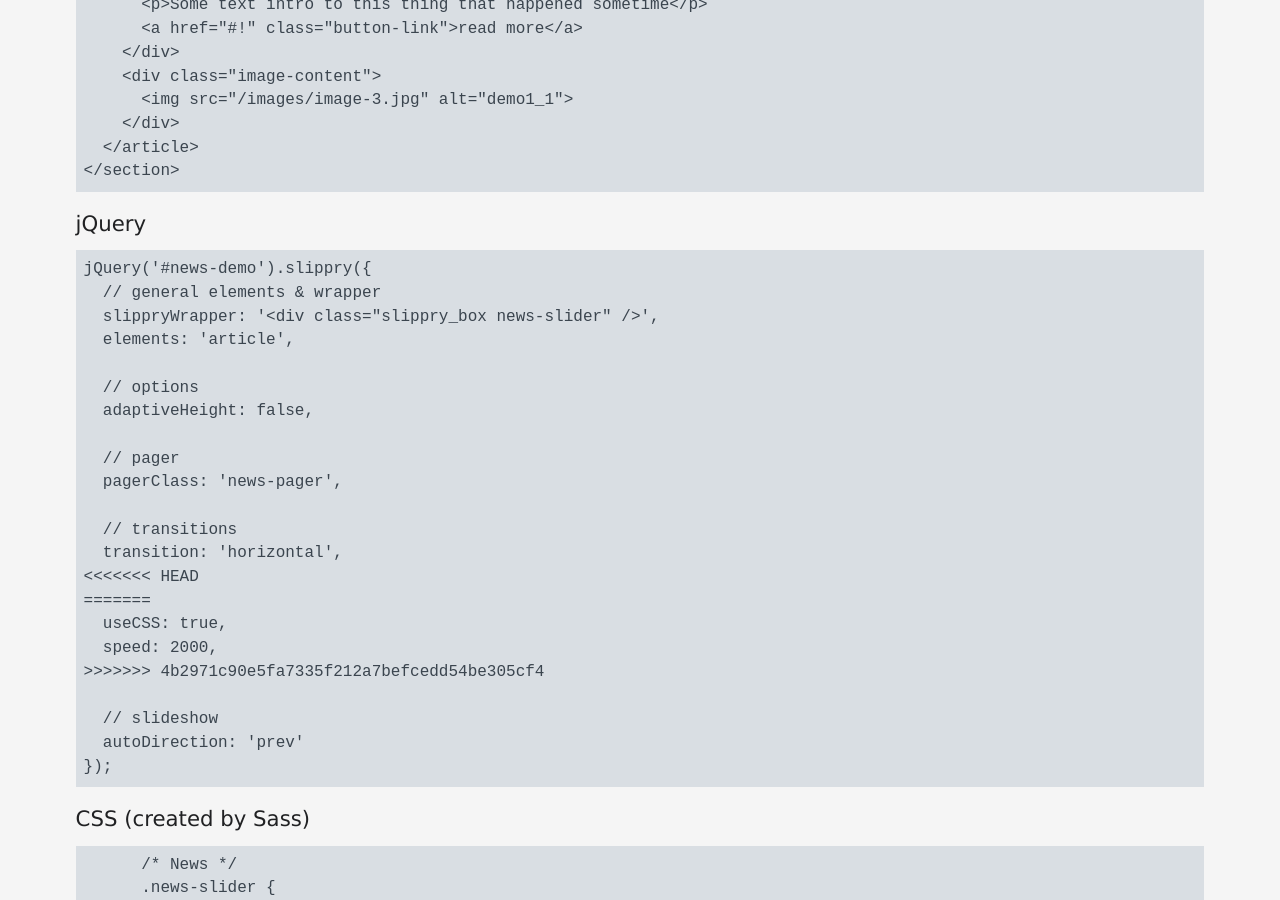
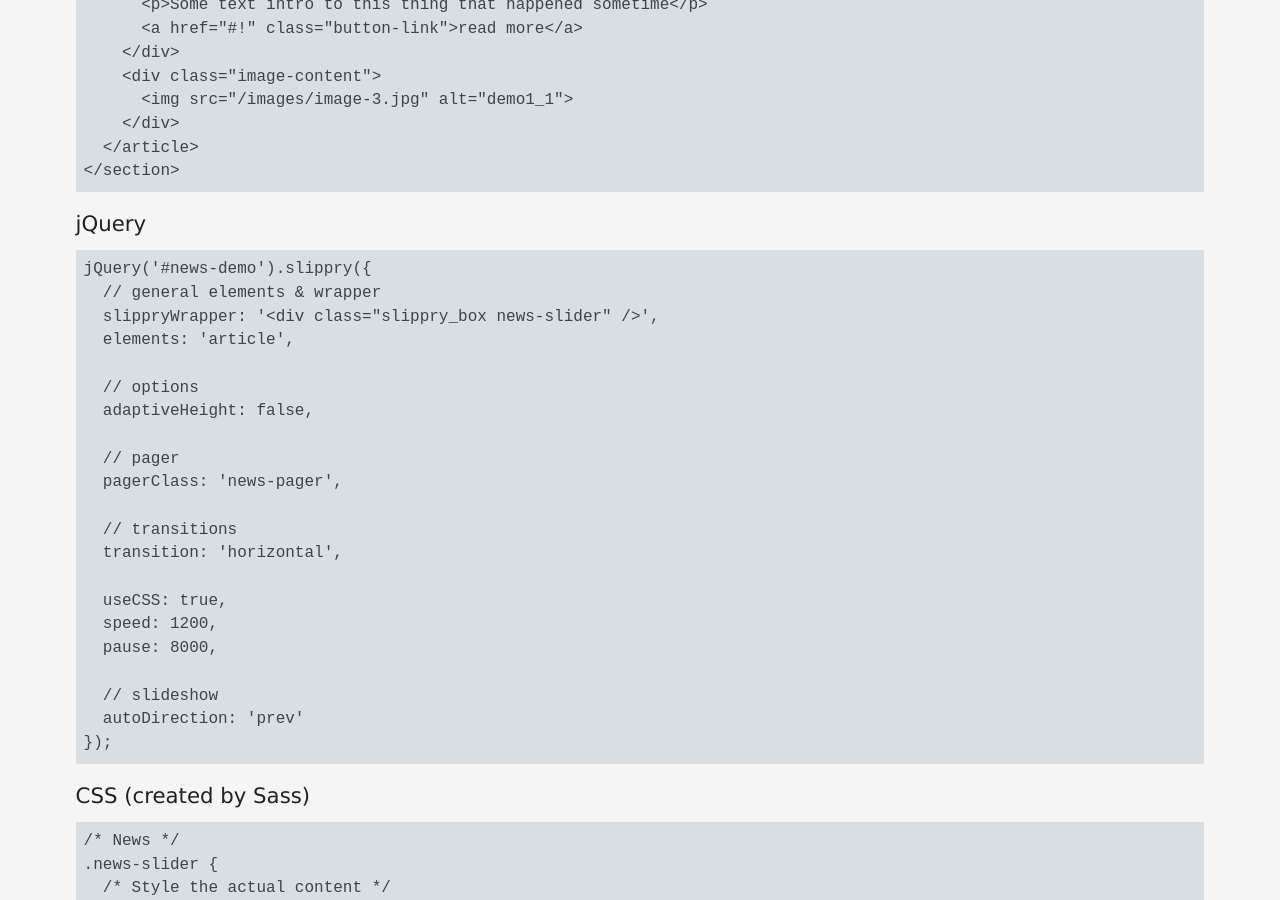
Before and after one commit to booncon/slippry, a Jekyll site: the page built from examples/news/index.html, in a window 1280 px wide and 900 px high, scrolled down 1340 px. Built offline with Jekyll 4.4.1, drawn with Linux system fonts in a browser that asks for light colours; nearby versions of some CDN libraries; comment, search, counter and statistics services are not loaded; some of the changed text lies outside the part shown.

Commit message:
fixed some text in the examples

```diff
--- a/examples/news/index.html
+++ b/examples/news/index.html
@@ -89,11 +89,10 @@ jQuery('#news-demo').slippry({
 
   // transitions
   transition: 'horizontal',
-<<<<<<< HEAD
-=======
+
   useCSS: true,
-  speed: 2000,
->>>>>>> 4b2971c90e5fa7335f212a7befcedd54be305cf4
+  speed: 1200,
+  pause: 8000,
 
   // slideshow
   autoDirection: 'prev'
@@ -157,8 +156,7 @@ jQuery('#news-demo').slippry({
   text-decoration: none;
   display: block;
   color: #222;
-      }
-    </pre>
+}</pre>
   </code>
 </section>
 
--- a/examples/shop/index.html
+++ b/examples/shop/index.html
@@ -100,8 +100,7 @@ jQuery('#shop-demo').slippry({
 
   //slideshow
   auto: false,
-});
-    </pre>
+});</pre>
   </code>
 </section>
 
@@ -232,8 +231,7 @@ jQuery('#shop-demo').slippry({
     max-width: 590px;
     width: 50%;
   }
-      }
-    </pre>
+}</pre>
   </code>
 </section>
 
--- a/js/scripts.js
+++ b/js/scripts.js
@@ -73,7 +73,8 @@ jQuery(document).ready(function(){
 
     // transitions
     transition: 'horizontal', // fade, horizontal, kenburns, false
-    speed: 2000,
+    speed: 1200,
+    pause: 8000,
 
     // slideshow
     autoDirection: 'prev',
```
Also changed, not shown: examples/pictures/index.html (+1 -16 lines), 4 other files. Lines whose indentation alone changed are shown as unchanged.
